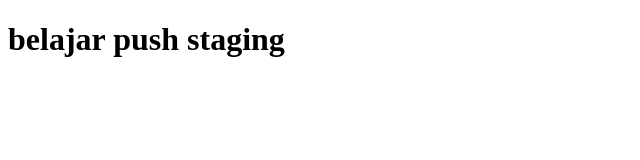
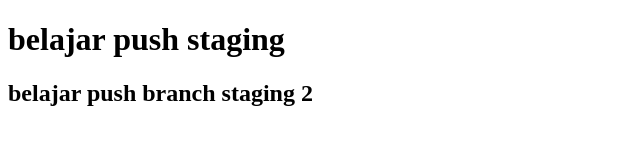
Before and after one commit to ilhamsyahfitrah/belajar-niomic, a plain HTML site: page header.html in a window 1280 px wide. Shown: the whole page, without its empty margins (0-640 px from the left). Drawn offline with Linux system fonts and the light colour scheme.

Commit message:
add h2 element

```diff
--- a/header.html
+++ b/header.html
@@ -6,5 +6,6 @@
   </head>
   <body>
     <h1>belajar push staging</h1>
+    <h2>belajar push branch staging 2</h2>
   </body>
 </html>
```
